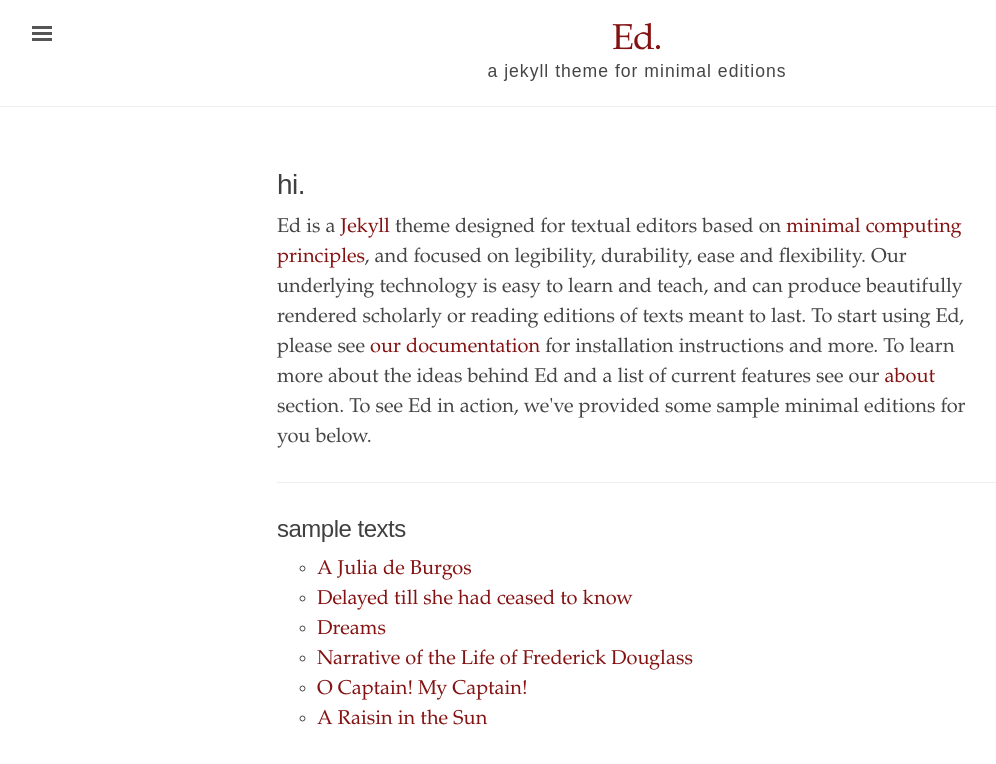
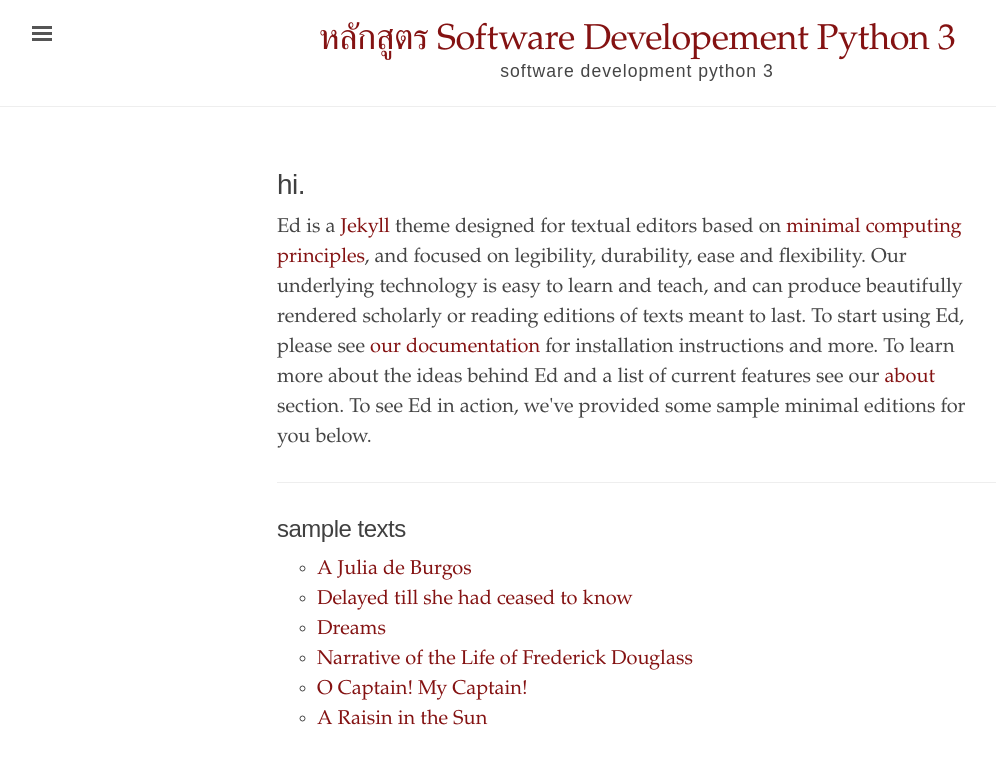
Before and after one commit to itbakery/python3tutorial, a Jekyll site: the page built from index.html, in a window 1280 px wide. Shown: the top 764 px of the page, without its empty margins (3-999 px from the left). Built offline with Jekyll 4.4.1, drawn with Linux system fonts in a browser that asks for light colours.

Commit message:
Setup site

```diff
--- a/Gemfile
+++ b/Gemfile
@@ -3,3 +3,4 @@
 
 gem "html-proofer"
 gem 'coveralls', require: false
+gem 'github-pages', group: :jekyll_plugins
--- a/_config.yml
+++ b/_config.yml
@@ -1,17 +1,17 @@
 # Built with Jekyll 3.2.0
 
 # Setup
-title:               Ed.
-tagline:             'a jekyll theme for minimal editions'
-description:         'Ed is a Jekyll theme designed for textual editors based on minimal computing principles, and focused on legibility and flexibility.'
-url:                 'http://elotroalex.github.io'
-baseurl:             '/ed'
+title:               หลักสูตร Software Developement Python 3
+tagline:             'software development python 3'
+description:         'เริ่มต้นเรียนรู้ การเขียนโปรแกรมด้วยภาษา python'
+url:                 'http://itbakery.github.io'
+baseurl:             '/python3tutorial'
 
 # About/contact
 author:
-  name:              Alex Gil
-  url:               https://twitter.com/elotroalex
-  email:             colibri.alex@gmail.com
+  name:              Sawangpong Muadphet
+  url:               https://twitter.com/sawangpong_
+  email:             sawangpong@itbakery.net
 
 # Permalinks
 
```
